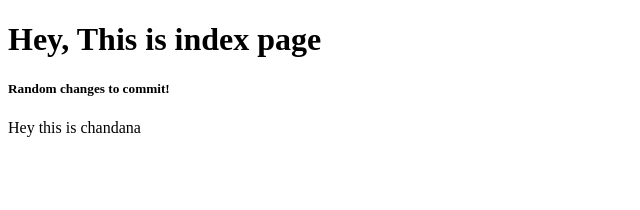
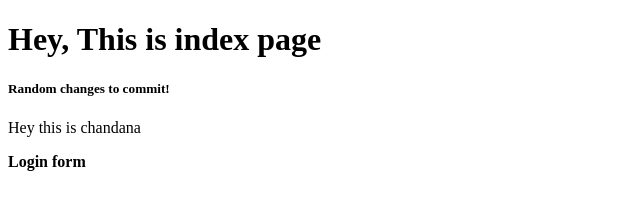
Before and after one commit to srirajshukla/cfg-t20, a website: page index.html in a window 1280 px wide. Shown: the whole page, without its empty margins (0-640 px from the left). Drawn offline with Linux system fonts and the light colour scheme.

Commit message:
new commit

```diff
--- a/index.html
+++ b/index.html
@@ -10,5 +10,6 @@
     <h1>Hey, This is index page</h1>
     <h5>Random changes to commit!</h5>
     <p id="abc">Hey this is chandana</p>
+    <b>Login form</b>
   </body>
 </html>
```
Also changed, not shown: style.css (line endings or trailing spaces).
